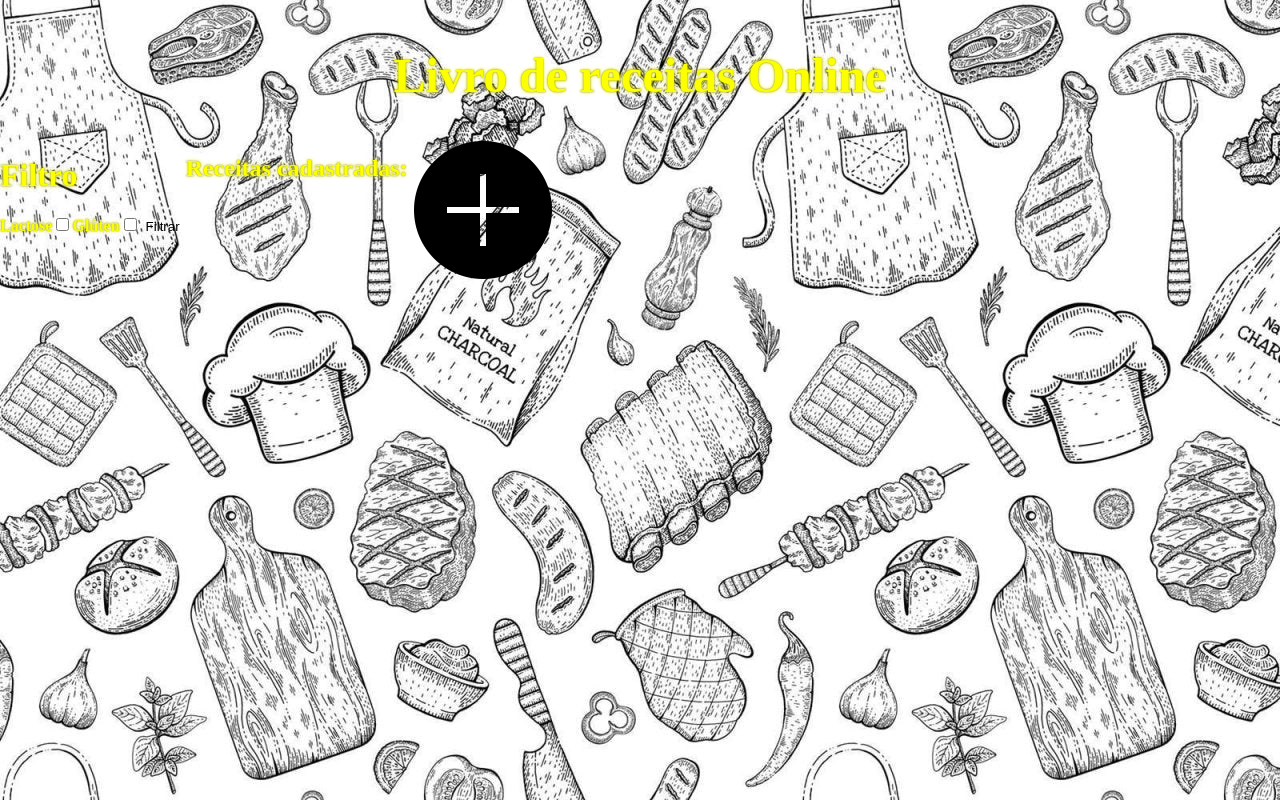
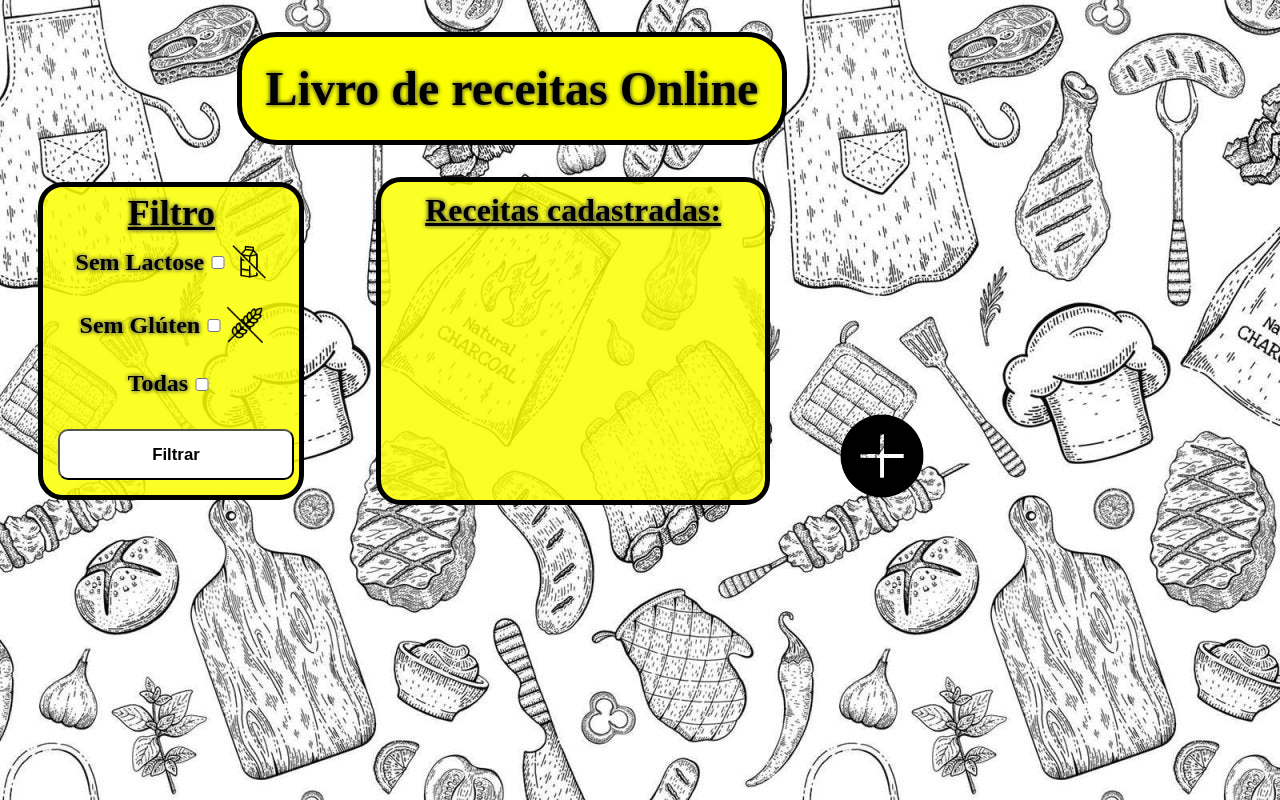
Before and after one commit to DanilloDamian/segundo-projeto-avaliativo-Analista-Web, a React (Create React App) app: page / in a window 1280 px wide. Built offline with nearby package versions, Linux system fonts and the light colour scheme.

Commit message:
Projeto finalizado

```diff
--- a/src/App.css
+++ b/src/App.css
@@ -1,36 +1,58 @@
-.titulo{
-  font-size: 3em;
+.divTitulo{
+  font-size: 1.5em;
   display: flex;
   flex-direction: column;
   align-items: center;
-  margin-top: 1em
+  width:80%
+}
+.divTitulo>h1{
+  background-color: rgb(251, 255, 0);
+  padding: 0.5em;
+  border-radius: 40px;
+  border: 5px black solid
 }
 
 .divBody{
   display: flex;
+  display-direction: column;
+  justify-content: space-around;
+
 }
 .restricoes{
   display: flex;
   align-items: center
 }
+.checkbox{
+  width: 20px
+}
 
-.formulario{
-  border: 1px solid black;
-  background-color: rgb(251, 255, 0,0.5);
-  border-radius: 50px;
-  width: 50%;
-  display: flex;
-  flex-direction: column;
-  align-items: start;
-  margin: auto;
-  color: black;
-  padding: 2em
-}
 .btn{
   background-color: transparent;
   border: none
 }
-.itemLista{
-  display: flex;
-  font-size: 1.5em
+.btnCLick{
+    margin: 5px;
+    items-align: center;
+    background-color: white;
+    border-radius: 10px;
+    color: black;
+    height:3em;
+    width:14em;
+    font-size:0.7em;
+    font-weight: bold;
 }
+
+.link{
+  width: 7%;
+  align-self:end;
+  padding-right: 20em;
+
+
+}
+.btnMais{
+
+  width:100%
+}
+.simbolos{
+  width: 1.5em
+}
--- a/src/App.js
+++ b/src/App.js
@@ -31,32 +31,29 @@ const handleFiltro = valor => {
 const updateAberto = valor => {
   setAberto(valor);
 }
-const updateLista = valor =>{
-  setReceitasSelecionadas(valor);
-}
+
 
 
 
   return (
     <div className='divPrincipal'>
-      <div>
-        <h1 className='titulo'>
+      <div className='divTitulo'>
+        <h1>
           Livro de receitas Online
         </h1>
       </div>
       {!aberto &&
       <div className='divBody'>
 
-
-        <Filtro handleFiltro={handleFiltro} />
-        <Lista receitas={receitasSelecionadas} updateAberto={updateAberto}/>
-        <a onClick={()=>{setAberto(true); localStorage.removeItem('receitaSelecionada');}}>
-          <img src={simboloMais} alt='Simbolo de Adicionar' ></img>
+        <Filtro handleFiltro={handleFiltro}/>
+        <Lista receitas={receitasSelecionadas} updateAberto={updateAberto} />
+        <a className='link' onClick={()=>{setAberto(true); localStorage.removeItem('receitaSelecionada');}}>
+          <img className='btnMais' src={simboloMais} alt='Simbolo de Adicionar' ></img>
           </a>
           </div>
   }
 
-      { aberto && <Formulario updateAberto={updateAberto} aberto={aberto} receita={receitaParaAlterar} updateLista={updateLista} receitas={receitas}/>}
+      { aberto && <Formulario updateAberto={updateAberto} aberto={aberto} receita={receitaParaAlterar} handleFiltro={handleFiltro} receitas={receitas}/>}
     </div>
   );
 }
--- /dev/null
+++ b/src/components/Filtro/Filtro.css
@@ -0,0 +1,46 @@
+.filtro {
+    margin: 5px;
+    background-color: rgb(251, 255, 0,0.85);
+    border: 5px black solid;
+    border-radius: 25px;
+    border-color: black;
+    width: 20%;
+    height: 15%;
+    font-size: 1.5em
+}
+.tituloFiltro{
+    margin: 5px;
+    margin-buttom: 10px;
+    font-size: 1.5em;
+    display: flex;
+    justify-content: center;
+    text-decoration: underline;
+    text-decoration-color: black;
+    color: black;
+}
+
+.formFiltro{
+    margin: 10px;
+    color: black;
+    display: flex;
+    justify-content: center;
+    flex-direction:column;
+    text-align: center;
+}
+
+.btnFiltro {
+    margin: 5px;
+    items-align: center;
+    background-color: white;
+    border-radius: 10px;
+    color: black;
+    height:3em;
+    font-size:0.7em;
+    font-weight: bold
+}
+.label{
+    width:100%;
+    display:flex;
+    justify-content:center;
+    align-items: center;
+}
--- a/src/components/Filtro/filtro.js
+++ b/src/components/Filtro/filtro.js
@@ -1,4 +1,8 @@
 import { useState } from "react";
+import "./Filtro.css";
+import imgLactose from "../../assets/lactose.png";
+import imgGluten from "../../assets/gluten.png";
+
 
 const Filtro = props => {
 
@@ -6,20 +10,41 @@ const Filtro = props => {
 
     const [lactose, setLactose] = useState(false);
     const [gluten, setGluten] = useState(false);
+    const [todas,setTodas]= useState(false);
 
     const handleSubmit = e =>{
         e.preventDefault();
 
        let array =[];
 
+       if(todas){
+        array= receitas;
+       }else{
         receitas.filter(receita=> {
-
-            if(receita.lactose == lactose && receita.gluten == gluten){
-                array.push(receita);
+            if(receita.lactose || receita.gluten){
+                if(lactose && gluten){
+                    if(receita.lactose == lactose && receita.gluten == gluten ){
+                        if(!array.includes(receita)){
+                            array.push(receita);
+                        }
+                    }
+                }else{
+                    if(receita.lactose == lactose){
+                        if(!array.includes(receita)){
+                            array.push(receita);
+                        }
+                    }
+                    if(receita.gluten == gluten){
+                        if(!array.includes(receita)){
+                            array.push(receita);
+                        }
+                    }
+                }
             }
         });
+    }
+    console.log(array)
        props.handleFiltro(array);
-
 
     }
     const handleLactose = ()=>{
@@ -28,21 +53,29 @@ const Filtro = props => {
       const handleGluten =() =>{
         setGluten(!gluten)
       }
-
+      const handleTodas =()=>{
+          setTodas(!todas)
+      }
     return (
-        <div>
-
-            <h1>Filtro</h1>
-
-                <form className="filtro" onSubmit={e => handleSubmit(e)}><label>
-                    Lactose
-                    <input type="checkbox" name="lactose" value={lactose} onChange={handleLactose}></input>
-                </label>
+        <div className="filtro">
+            <div className="tituloFiltro">Filtro</div>
+                <form className="formFiltro" onSubmit={e => handleSubmit(e)}>
+                    <label className="label">
+                    Sem Lactose
+                    <input className="checkbox" type="checkbox" name="lactose" value={lactose} onChange={handleLactose}></input>
+                    <img className="simbolos" src={imgLactose}/>
+                </label><br/>
+                    <label className="label">
+                        Sem Glúten
+                        <input className="checkbox" type="checkbox" name="gluten" value={gluten} onChange={handleGluten} ></input>
+                        <img className="simbolos" src={imgGluten}/>
+                    </label><br/>
                     <label>
-                        Glúten
-                        <input type="checkbox" name="gluten" value={gluten} onChange={handleGluten} ></input>
+                        Todas
+                        <input className="checkbox" type="checkbox" name="todas" value={todas} onChange={handleTodas}></input>
                     </label>
-                    <button type="submit" className="btn">Filtrar</button>
+                    <br/>
+                    <button type="submit" className="btnCLick" >Filtrar</button>
                 </form>
 
         </div>
--- /dev/null
+++ b/src/components/Formulario/Formulario.css
@@ -0,0 +1,70 @@
+.formulario{
+    border: 5px solid black;
+    background-color: rgb(251, 255, 0,0.85);
+    border-radius: 50px;
+    width: 50%;
+    display: flex;
+    flex-direction: column;
+    align-items: start;
+
+    margin-left: 8em;
+    color: black;
+    padding: 1em;
+
+}
+.divForm{
+    width: 100%;
+    height: 30px;
+
+}
+.tituloForm{
+    text-align: center;
+    margin: 0px;
+
+}
+.nomeForm{
+    margin: 0.3em;
+    display:flex;
+
+   align-items: center
+}
+
+.input{
+    width:400px;
+    height: 30px;
+    font-size: 1em
+}
+
+.tituloCheckbox{
+
+}
+.tituloRestricoes{
+
+}
+.divBotoes{
+    width: 100%;
+    display: flex;
+    justify-content: center;
+
+}
+
+.textArea{
+    width: 400px;
+    height:80px
+}
+.centralForm{
+    display: flex;
+    flex-direction: column;
+    align-items: end;
+    font-size:1.3em
+}
+.restricoes{
+    width:80%;
+    display:flex;
+    justify-content: space-between
+}
+.divCheckbox{
+display:flex;
+justify-content:space-between;
+width: 15em
+}
--- a/src/components/Formulario/formulario.js
+++ b/src/components/Formulario/formulario.js
@@ -1,4 +1,5 @@
 import { useEffect, useState } from "react";
+import "./Formulario.css";
 
 const Formulario = props => {
 
@@ -7,49 +8,50 @@ const Formulario = props => {
     const [receitaParaAlterar, setReceitaParaAlterar] = useState();
 
 
-    useEffect(()=>{
+    useEffect(() => {
         const receitaParaAlterar = JSON.parse(localStorage.getItem('receitaSelecionada'));
-       const data = localStorage.getItem('receita') ? JSON.parse(localStorage.getItem('receita')):[];
+        const data = localStorage.getItem('receita') ? JSON.parse(localStorage.getItem('receita')) : [];
         setForm(data);
 
-        if(receitaParaAlterar){
+        if (receitaParaAlterar) {
             setReceita(receitaParaAlterar)
             setReceitaParaAlterar(receitaParaAlterar)
         }
-    },[])
+    }, [])
 
 
 
-    const handleSubmit = e =>{
+    const handleSubmit = e => {
         e.preventDefault();
         let array = [];
         const receitaData = receita;
 
-        if(!('lactose' in receita)){
+        if (!('lactose' in receita)) {
             receitaData.lactose = false;
         }
-        if(!('gluten' in receita)){
+        if (!('gluten' in receita)) {
             receitaData.gluten = false;
         }
 
-        if(receitaParaAlterar){
+        if (receitaParaAlterar) {
             const updatedReceita = form.map(receita => {
-                if(JSON.stringify(receita) === JSON.stringify(receitaParaAlterar)){
+                if (JSON.stringify(receita) === JSON.stringify(receitaParaAlterar)) {
                     return receitaData;
-                }else{
+                } else {
                     return receita
                 }
             });
             array = updatedReceita;
-        }else{
+        } else {
 
-            array= [...form, receitaData];
+            array = [...form, receitaData];
         }
 
         localStorage.setItem('receita', JSON.stringify(array));
         localStorage.removeItem('receitaSelecionada');
+        window.location.reload();
         props.updateAberto(false);
-        props.updateLista(form)
+        props.handleFiltro(array);
     }
 
     const handleChange = e => {
@@ -59,13 +61,13 @@ const Formulario = props => {
         })
     }
 
-    const handleLactose = e =>{
+    const handleLactose = e => {
         setReceita({
             ...receita,
             lactose: e.target.checked ? true : false
         })
     }
-    const handleGluten = e =>{
+    const handleGluten = e => {
         setReceita({
             ...receita,
             gluten: e.target.checked ? true : false
@@ -76,62 +78,76 @@ const Formulario = props => {
         localStorage.removeItem('receitaSelecionada');
     }
 
-    const removeReceita = receitaParaexcluir =>{
+    const removeReceita = receitaParaexcluir => {
         let confirma = window.confirm("Deseja realmente excluir?");
-        if(confirma){
+        if (confirma) {
             const receitaIndex = form.findIndex(receita => JSON.stringify(receita) === JSON.stringify(receitaParaexcluir));
-        form.splice(receitaIndex,1);
+            form.splice(receitaIndex, 1);
             localStorage.setItem('receita', JSON.stringify(form));
+            window.location.reload();
             props.updateAberto(false);
-        localStorage.removeItem('receitaSelecionada');}
+            localStorage.removeItem('receitaSelecionada');
+            props.handleFiltro(localStorage.getItem('receita'));
+        }
 
     }
 
     return (
         <form className="formulario" onSubmit={e => handleSubmit(e)}>
-            <h2>Adicionar receita</h2>
-            <div>
-                <label>
+            <div className="divForm">
+                <h2 className='tituloForm'>
+                {receitaParaAlterar ? "Atualizar" : "Adicionar"} receita</h2>
+            </div>
+            <div className="centralForm">
+                <div >
+                    <label className="nomeForm">
                         Nome:
-                    <input type="text" name="nome" onChange={e => handleChange(e)} value={receita.nome} required/>
+                        <input className="input" type="text" name="nome" onChange={e => handleChange(e)} value={receita.nome} required />
                     </label>
                 </div>
-            <div>
-
-                <label>
+                <div >
+                    <label className="nomeForm">
                         Ingredientes:
-                    <textarea name="ingredientes" onChange={e => handleChange(e)} value={receita.ingredientes} required>
+                        <textarea className="textArea" name="ingredientes" onChange={e => handleChange(e)} value={receita.ingredientes} required>
                         </textarea>
                     </label>
                 </div>
-            <div>
-                <label>
+                <div >
+                    <label className="nomeForm">
                         Modo de preparo:
-                    <textarea name="preparo" onChange={e => handleChange(e)} value={receita.preparo} required>
+                        <textarea className="textArea" name="preparo" onChange={e => handleChange(e)} value={receita.preparo} required>
                         </textarea>
                     </label>
                 </div>
-
                 <div className="restricoes">
-                    <h3>Restrições</h3>
+                    <div className="tituloRestricoes">
+                        <h3>Restrições:</h3>
+                    </div>
+                    <div className="divCheckbox">
+                        <div className="tituloCheckbox">
                             <label>
-                        Lactose
-                        <input type="checkbox" name="lactose" onChange={e => handleLactose(e)} value={receita.lactose}></input>
-                    </label>
-                    <label>
-                        Glúten
-                        <input type="checkbox" name="gluten" onChange={e => handleGluten(e)} value={receita.gluten}></input>
+                               Sem Lactose
+                                <input className="checkbox" type="checkbox" name="lactose" onChange={e => handleLactose(e)} checked={receita.lactose} ></input>
                             </label>
                         </div>
-
-
-            <button type="submit" className="btn">
-                {receitaParaAlterar? "Atualizar": "Adicionar"}
+                        <div className="tituloCheckbox">
+                            <label>
+                               Sem Glúten
+                                <input className="checkbox" type="checkbox" name="gluten" onChange={e => handleGluten(e)} checked={receita.gluten} ></input>
+                            </label>
+                        </div>
+                    </div>
+                </div>
+            </div>
+            <div className="divBotoes">
+            <button type="submit" className="btnCLick" >
+                {receitaParaAlterar ? "Atualizar" : "Adicionar"}
             </button>
-            {receitaParaAlterar && <button onClick={e => {e.preventDefault(); removeReceita(receitaParaAlterar)}} className="btn">Excluir</button>}
-            <button className="btn" onClick={() => {handleCancel()}}>
+            {receitaParaAlterar && <button className="btnCLick" onClick={e => { e.preventDefault(); removeReceita(receitaParaAlterar) }}>Excluir</button>}
+            <button className="btnCLick" onClick={() => { handleCancel() }}>
                 Cancelar
             </button>
+            </div>
         </form>
     )
 }
--- /dev/null
+++ b/src/components/Lista/Lista.css
@@ -0,0 +1,35 @@
+.lista {
+    background-color: rgb(251, 255, 0,0.85);
+    border: 5px black solid;
+    border-radius: 25px;
+    border-color: black;
+    width: 30%;
+    text-align: start;
+}
+.tituloLista{
+    margin: 10px;
+    font-size: 2em;
+    display: flex;
+    justify-content: center;
+    text-decoration: underline;
+    text-decoration-color: black;
+    color: black;
+    text-align: center;
+}
+
+.items {
+    margin: 2em;
+}
+.img-inf{
+    width: 2em
+}
+.tituloReceita{
+    font-size:1.5em
+}
+.itemLista{
+    display: flex;
+    font-size: 1.5em;
+    height: 3em;
+    align-items: center;
+
+  }
--- a/src/components/Lista/lista.js
+++ b/src/components/Lista/lista.js
@@ -1,19 +1,23 @@
 import { useEffect, useState } from "react";
 import ItemLista from "./itemLista";
+import './Lista.css';
+
 
 const Lista = props =>{
     const [receitas,setReceitas] = useState([]);
 
+
     useEffect(()=>{
         setReceitas(props.receitas);
+
     });
 
 
     return(
-        <div>
-            <h2>Receitas cadastradas: </h2>
-            <div>
-             {receitas && receitas.map(receita=> <ItemLista receita={receita} key={receita.nome} updateAberto={props.updateAberto} /> )}
+        <div className="lista">
+            <h1 className="tituloLista">Receitas cadastradas: </h1>
+                <div className="items">
+                    {receitas && receitas.map(receita => <ItemLista receita={receita} key={receita.nome} updateAberto={props.updateAberto} /> )}
                 </div>
         </div>
     )
--- a/src/index.css
+++ b/src/index.css
@@ -3,8 +3,8 @@ body {
   font-family: 'Ubuntu';
   -webkit-font-smoothing: antialiased;
   -moz-osx-font-smoothing: grayscale;
-  color: rgb(251, 255, 0);
-  text-shadow: 0 0 0.125em rgba(0, 0, 0, 0.5), 0 0 0.25em currentColor;
+  color: rgb(0, 0, 0);
+  text-shadow: 0 0 0.125em rgba(255, 255, 255, 0.5), 0 0 0.25em currentColor;
   font-weight: bold;
 }
 
```
Also changed, not shown: src/components/Lista/itemLista.js (+8 -4 lines), src/assets/gluten.png (added), src/assets/lactose.png (added). Lines whose indentation alone changed are shown as unchanged.
